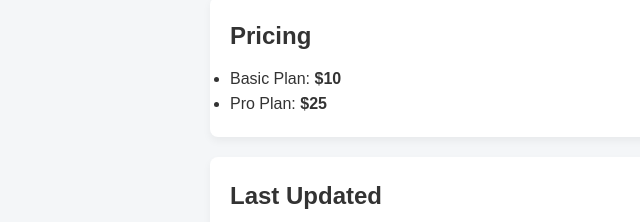
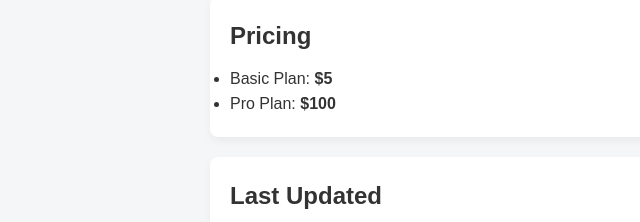
Before and after one commit to hotsly/hotsly.github.io, a plain HTML site: page index.html in a window 1280 px wide. Shown: the part 329-551 px from the top of the page, 0-640 px from the left. Drawn offline with Linux system fonts and the light colour scheme.

Commit message:
Update index.html

```diff
--- a/index.html
+++ b/index.html
@@ -65,8 +65,8 @@
   <section class="card">
     <h2>Pricing</h2>
     <ul>
-      <li>Basic Plan: <strong>$10</strong></li>
-      <li>Pro Plan: <strong>$25</strong></li>
+      <li>Basic Plan: <strong>$5</strong></li>
+      <li>Pro Plan: <strong>$100</strong></li>
     </ul>
   </section>
 
```
